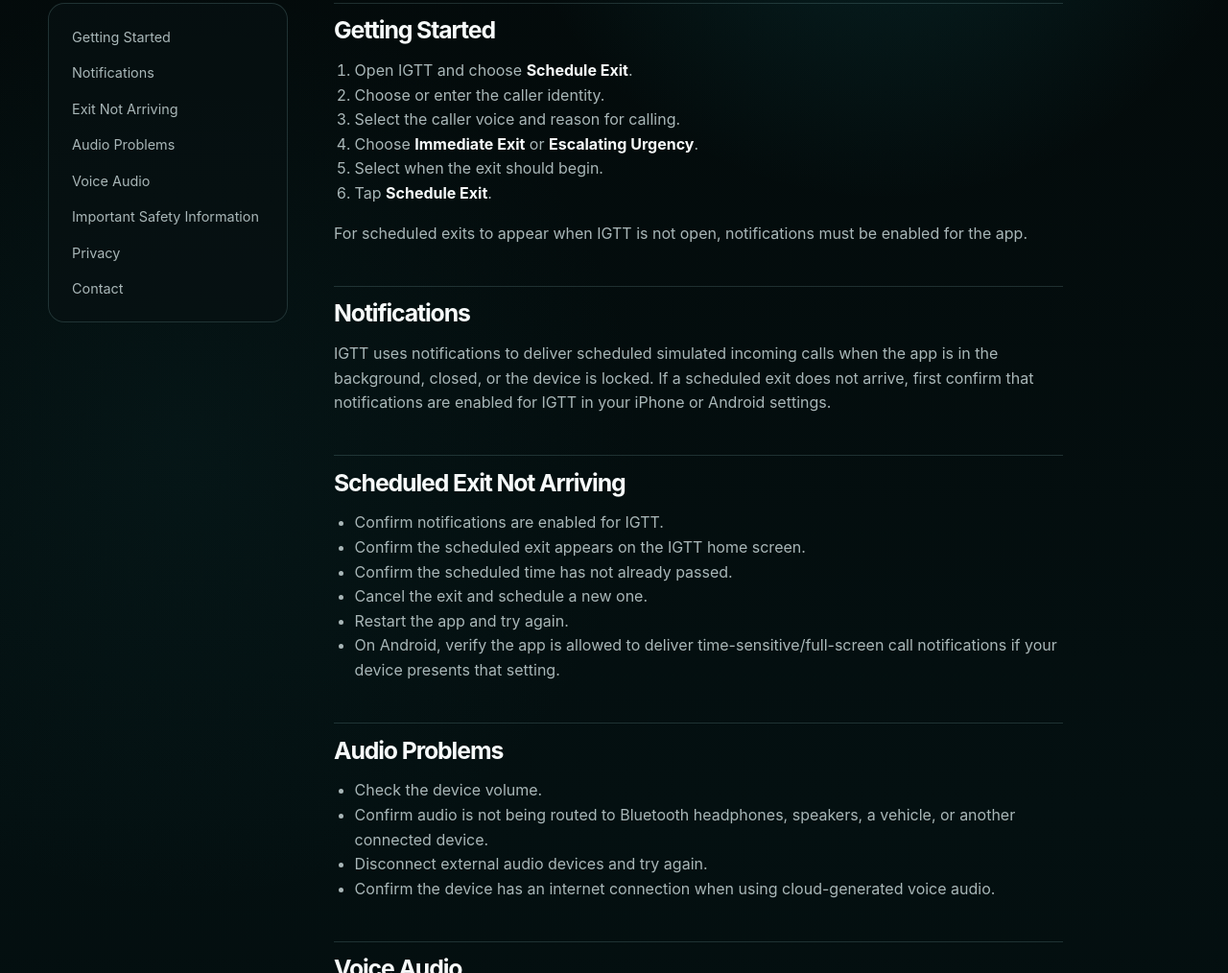
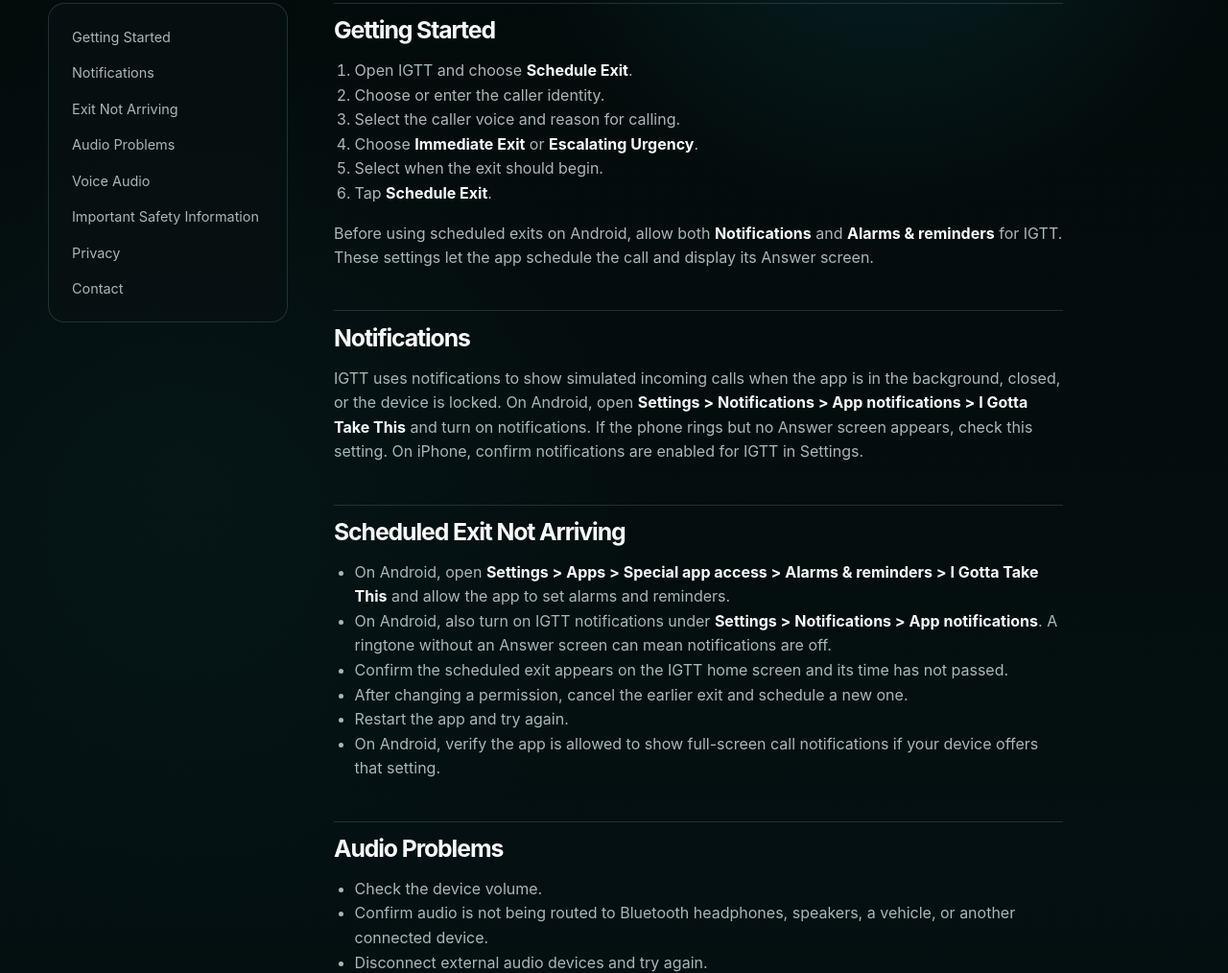
Before and after one commit to bruce-igtt/igottatakethis-site, a plain HTML site: page support.html in a window 1280 px wide. Shown: the part 573-1587 px from the top of the page at 96% size. Drawn offline with Linux system fonts and the light colour scheme.

Commit message:
Document Android alarm and notification permissions

```diff
--- a/support.html
+++ b/support.html
@@ -9,9 +9,9 @@
 <section class="section compact"><div class="container prose-wrap">
 <nav class="prose-nav" aria-label="Support sections"><a href="#getting-started">Getting Started</a><a href="#notifications">Notifications</a><a href="#not-arriving">Exit Not Arriving</a><a href="#audio">Audio Problems</a><a href="#voice">Voice Audio</a><a href="#important">Important Safety Information</a><a href="#privacy">Privacy</a><a href="#contact">Contact</a></nav>
 <div class="prose">
-<h2 id="getting-started">Getting Started</h2><ol><li>Open IGTT and choose <strong>Schedule Exit</strong>.</li><li>Choose or enter the caller identity.</li><li>Select the caller voice and reason for calling.</li><li>Choose <strong>Immediate Exit</strong> or <strong>Escalating Urgency</strong>.</li><li>Select when the exit should begin.</li><li>Tap <strong>Schedule Exit</strong>.</li></ol><p>For scheduled exits to appear when IGTT is not open, notifications must be enabled for the app.</p>
-<h2 id="notifications">Notifications</h2><p>IGTT uses notifications to deliver scheduled simulated incoming calls when the app is in the background, closed, or the device is locked. If a scheduled exit does not arrive, first confirm that notifications are enabled for IGTT in your iPhone or Android settings.</p>
-<h2 id="not-arriving">Scheduled Exit Not Arriving</h2><ul><li>Confirm notifications are enabled for IGTT.</li><li>Confirm the scheduled exit appears on the IGTT home screen.</li><li>Confirm the scheduled time has not already passed.</li><li>Cancel the exit and schedule a new one.</li><li>Restart the app and try again.</li><li>On Android, verify the app is allowed to deliver time-sensitive/full-screen call notifications if your device presents that setting.</li></ul>
+<h2 id="getting-started">Getting Started</h2><ol><li>Open IGTT and choose <strong>Schedule Exit</strong>.</li><li>Choose or enter the caller identity.</li><li>Select the caller voice and reason for calling.</li><li>Choose <strong>Immediate Exit</strong> or <strong>Escalating Urgency</strong>.</li><li>Select when the exit should begin.</li><li>Tap <strong>Schedule Exit</strong>.</li></ol><p>Before using scheduled exits on Android, allow both <strong>Notifications</strong> and <strong>Alarms &amp; reminders</strong> for IGTT. These settings let the app schedule the call and display its Answer screen.</p>
+<h2 id="notifications">Notifications</h2><p>IGTT uses notifications to show simulated incoming calls when the app is in the background, closed, or the device is locked. On Android, open <strong>Settings &gt; Notifications &gt; App notifications &gt; I Gotta Take This</strong> and turn on notifications. If the phone rings but no Answer screen appears, check this setting. On iPhone, confirm notifications are enabled for IGTT in Settings.</p>
+<h2 id="not-arriving">Scheduled Exit Not Arriving</h2><ul><li>On Android, open <strong>Settings &gt; Apps &gt; Special app access &gt; Alarms &amp; reminders &gt; I Gotta Take This</strong> and allow the app to set alarms and reminders.</li><li>On Android, also turn on IGTT notifications under <strong>Settings &gt; Notifications &gt; App notifications</strong>. A ringtone without an Answer screen can mean notifications are off.</li><li>Confirm the scheduled exit appears on the IGTT home screen and its time has not passed.</li><li>After changing a permission, cancel the earlier exit and schedule a new one.</li><li>Restart the app and try again.</li><li>On Android, verify the app is allowed to show full-screen call notifications if your device offers that setting.</li></ul>
 <h2 id="audio">Audio Problems</h2><ul><li>Check the device volume.</li><li>Confirm audio is not being routed to Bluetooth headphones, speakers, a vehicle, or another connected device.</li><li>Disconnect external audio devices and try again.</li><li>Confirm the device has an internet connection when using cloud-generated voice audio.</li></ul>
 <h2 id="voice">Voice Audio</h2><p>IGTT uses text-to-speech technology for caller audio. If voice playback does not start, confirm that your device is connected to the internet, then retry the exit or voice preview.</p>
 <h2 id="important">Important Safety Information</h2><div class="notice"><strong>IGTT is not an emergency service.</strong> It does not place a real telephone call or contact another person on your behalf.</div><p>IGTT is a personal safety and convenience tool that creates simulated call experiences. It should not be relied upon as a substitute for contacting emergency services, law enforcement, medical professionals, trusted contacts, or other real-world assistance.</p><p>If you are in immediate danger or experiencing an emergency, contact the appropriate emergency service for your location.</p>
```
